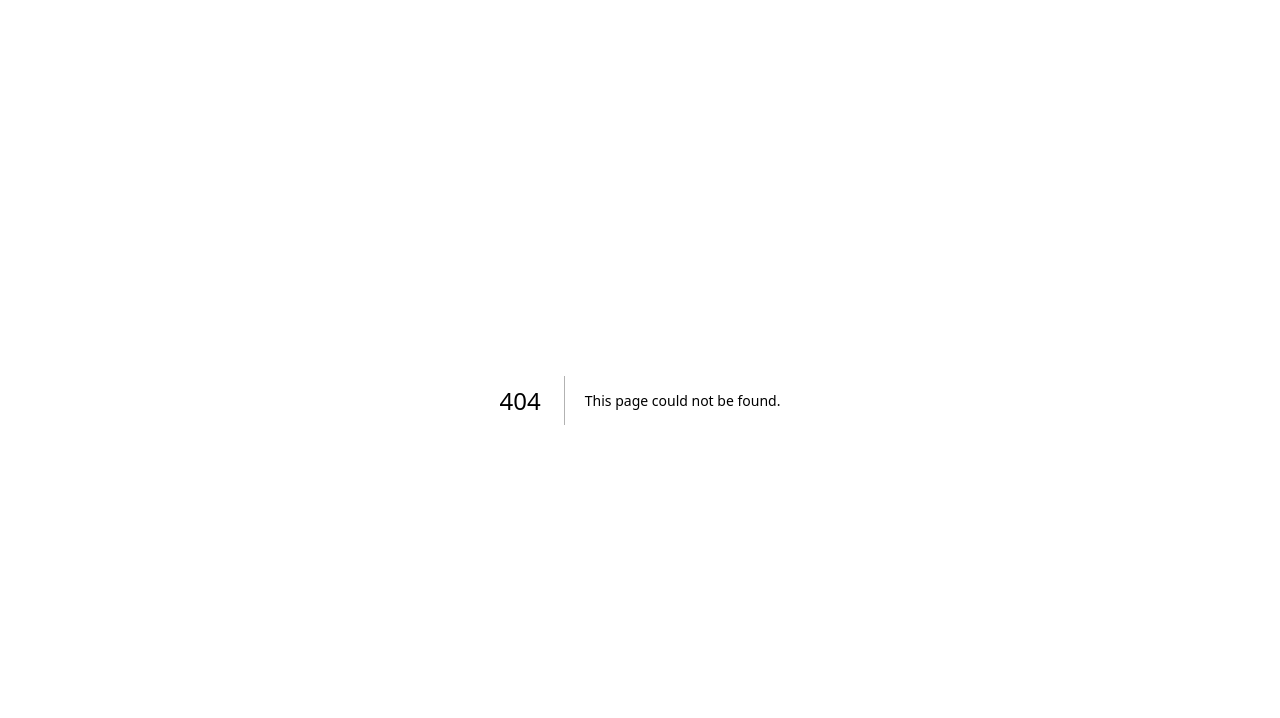
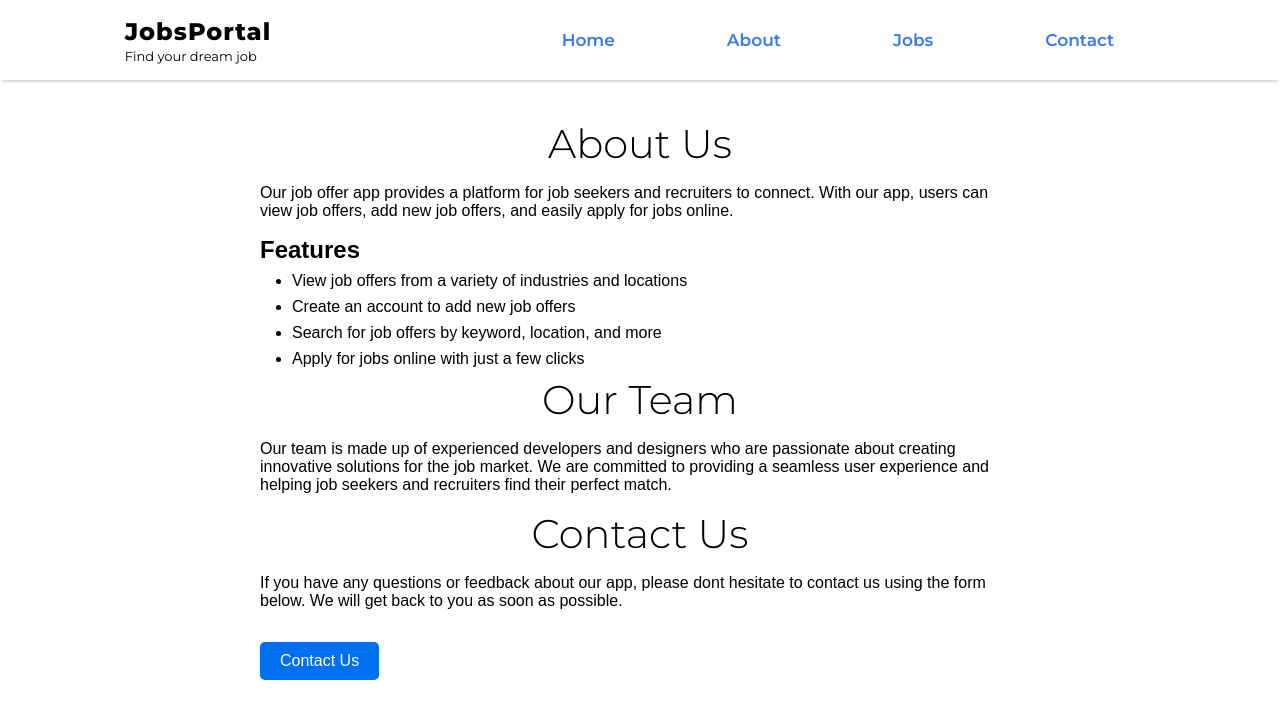
Before and after one commit to mkropidlowski/jobs-portal, a Next.js app: page /about in a window 1280 px wide. Before the commit this address had no page. Shown: the top 718 px of the page. Built offline with nearby package versions, Linux system fonts and the light colour scheme.

Commit message:
JOB-17: Create about sections

```diff
--- /dev/null
+++ b/components/molecules/AboutApp/AboutApp.tsx
@@ -0,0 +1,38 @@
+import Heading from 'components/atoms/Heading/Heading';
+import Link from 'next/link';
+import Navbar from '../NavBar/Navbar';
+import styles from './aboutApp.module.scss';
+
+export const AboutApp = () => (
+	<>
+		<Navbar />
+		<div className={styles.about}>
+			<Heading variant="h1">About Us</Heading>
+			<p>
+				Our job offer app provides a platform for job seekers and recruiters to connect. With our app, users can view job
+				offers, add new job offers, and easily apply for jobs online.
+			</p>
+			<h2>Features</h2>
+			<ul>
+				<li>View job offers from a variety of industries and locations</li>
+				<li>Create an account to add new job offers</li>
+				<li>Search for job offers by keyword, location, and more</li>
+				<li>Apply for jobs online with just a few clicks</li>
+			</ul>
+			<Heading variant="h1">Our Team</Heading>
+			<p>
+				Our team is made up of experienced developers and designers who are passionate about creating innovative solutions
+				for the job market. We are committed to providing a seamless user experience and helping job seekers and recruiters
+				find their perfect match.
+			</p>
+			<Heading variant="h1">Contact Us</Heading>
+			<p>
+				If you have any questions or feedback about our app, please dont hesitate to contact us using the form below. We
+				will get back to you as soon as possible.
+			</p>
+			<Link href="/contact" legacyBehavior>
+				<a className={styles.contactLink}>Contact Us</a>
+			</Link>
+		</div>
+	</>
+);
--- /dev/null
+++ b/components/molecules/AboutApp/aboutApp.module.scss
@@ -0,0 +1,32 @@
+.about {
+	position: relative;
+	top: 100px;
+	max-width: 800px;
+	margin: 0 auto;
+	padding: 20px;
+	font-family: sans-serif;
+	ul {
+		list-style: disc;
+		margin-left: 2rem;
+
+		li {
+			margin-top: 0.5rem;
+			margin-bottom: 0.5rem;
+		}
+	}
+
+	p {
+		margin-top: 1rem;
+		margin-bottom: 1rem;
+	}
+
+	.contactLink {
+		display: inline-block;
+		background-color: #0070f3;
+		color: #fff;
+		padding: 10px 20px;
+		border-radius: 5px;
+		text-decoration: none;
+		margin-top: 1rem;
+	}
+}
--- a/components/molecules/NavBar/Navbar.tsx
+++ b/components/molecules/NavBar/Navbar.tsx
@@ -16,10 +16,11 @@ const Navbar: React.FC<INavbarProps> = ({ links = menuLinks }) => {
 			<ul className={styles.menuLinks}>
 				{Object.values(links).map(({ id, text, redirectToComponent }) => {
 					const linkHref = `/#${id}`;
+					const hrefToComponent = `/${id}`;
 					return (
 						<li key={text} className={styles.links}>
 							{redirectToComponent ? (
-								<Link href={'/contact'}>
+								<Link href={hrefToComponent}>
 									<Button type="button" color="secondary">
 										{text}
 									</Button>
--- a/components/molecules/NavBar/helpers.ts
+++ b/components/molecules/NavBar/helpers.ts
@@ -6,6 +6,7 @@ export const menuLinks = {
 	about: {
 		id: 'about',
 		text: 'About',
+		redirectToComponent: true,
 	},
 	jobs: {
 		id: 'jobs',
--- /dev/null
+++ b/pages/about/index.tsx
@@ -0,0 +1,5 @@
+import { AboutApp } from 'components/molecules/AboutApp/AboutApp';
+
+const AboutPage = () => <AboutApp />;
+
+export default AboutPage;
```
